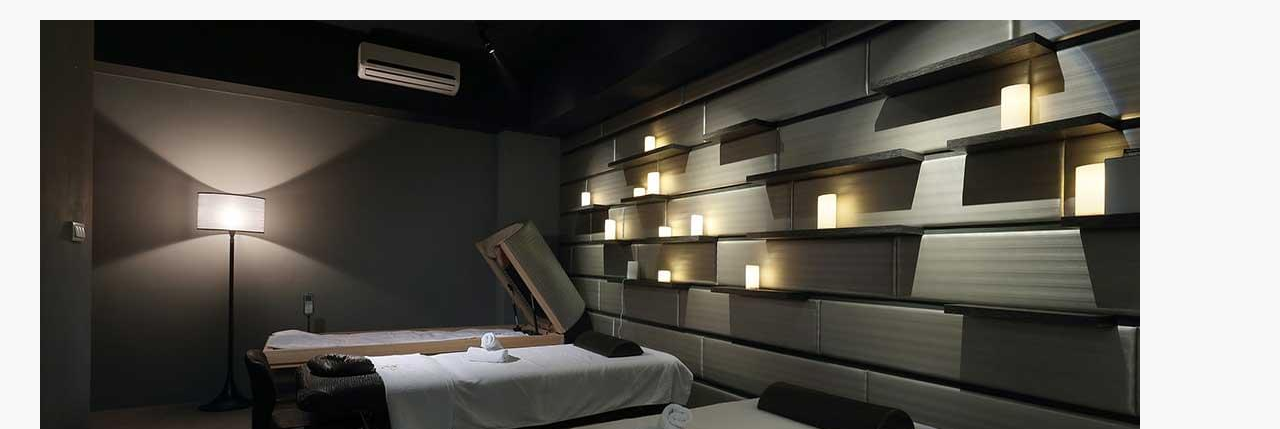
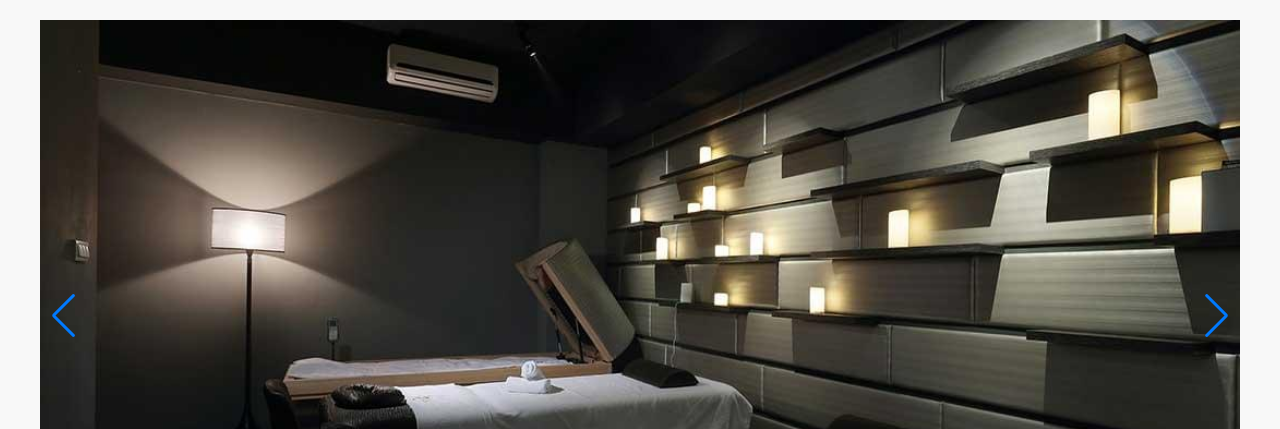
Before and after one commit to HugoAvila-Dev/CarolinaSpa, a website: page index.html in a window 1280 px wide. Shown: the part 371-800 px from the top of the page. Drawn offline with nearby package versions, Linux system fonts and the light colour scheme; a web font is replaced by a local one.

Commit message:
configurando slider

```diff
--- a/index.html
+++ b/index.html
@@ -54,16 +54,16 @@
             </nav>
         </div>
     </div>
-    <section class="slider">
+    <section class="slider contenedor">
         <ul class="slider__contenedor">
             <li class="slider__slide">
-                <img src="build/img/slide_01.jpg" alt="imagen slide">
+                <img class="slider__imagen" src="build/img/slide_01.jpg" alt="imagen slide">
             </li>
             <li class="slider__slide">
-                <img src="build/img/slide_02.jpg" alt="imagen slide">
+                <img class="slider__imagen" src="build/img/slide_02.jpg" alt="imagen slide">
             </li>
             <li class="slider__slide">
-                <img src="build/img/slide_03.jpg" alt="imagen slide">
+                <img class="slider__imagen" src="build/img/slide_03.jpg" alt="imagen slide">
             </li>
         </ul>
     </section>
--- a/js/app.js
+++ b/js/app.js
@@ -0,0 +1,11 @@
+window.swiper = new Swiper({
+    el: '.slider__contenedor',
+    slideClass: 'slider__slide',
+    createElements: true,
+    autoPlay: {
+        delay: 5000
+    },
+    loop: true,
+    pagination: true,
+    navigation: true,
+ });
--- a/src/scss/ui/contenido/_index.scss
+++ b/src/scss/ui/contenido/_index.scss
@@ -1,3 +1,4 @@
+@forward 'slider';
 @forward 'bienvenida';
 @forward 'cards';
 @forward 'horarios';
--- /dev/null
+++ b/src/scss/ui/contenido/_slider.scss
@@ -0,0 +1,17 @@
+@use 'base/variables' as v;
+
+.slider {
+   overflow: hidden;
+   position: relative;
+
+    &__slide {
+        height: 100%;
+        flex-shrink: 0;
+        width: 100%;
+        position: relative;
+        transition-property: transform;
+    }
+    &__imagen {
+        width: 100%;
+    }
+}
```
Also changed, not shown: build/css/app.css, 1 other file.
